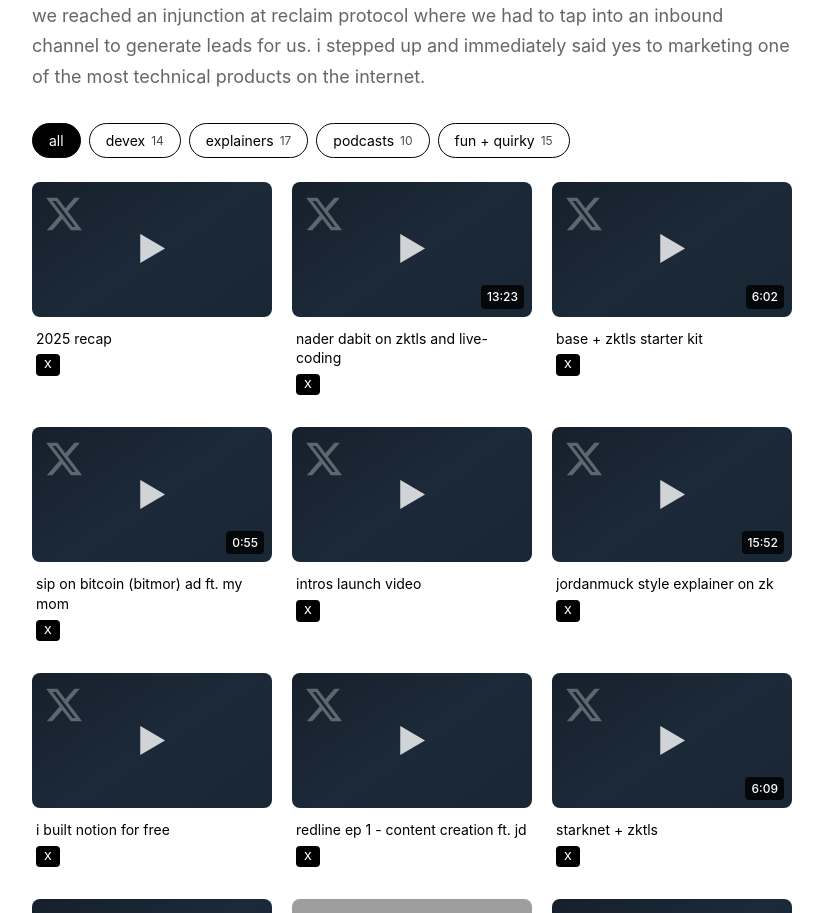
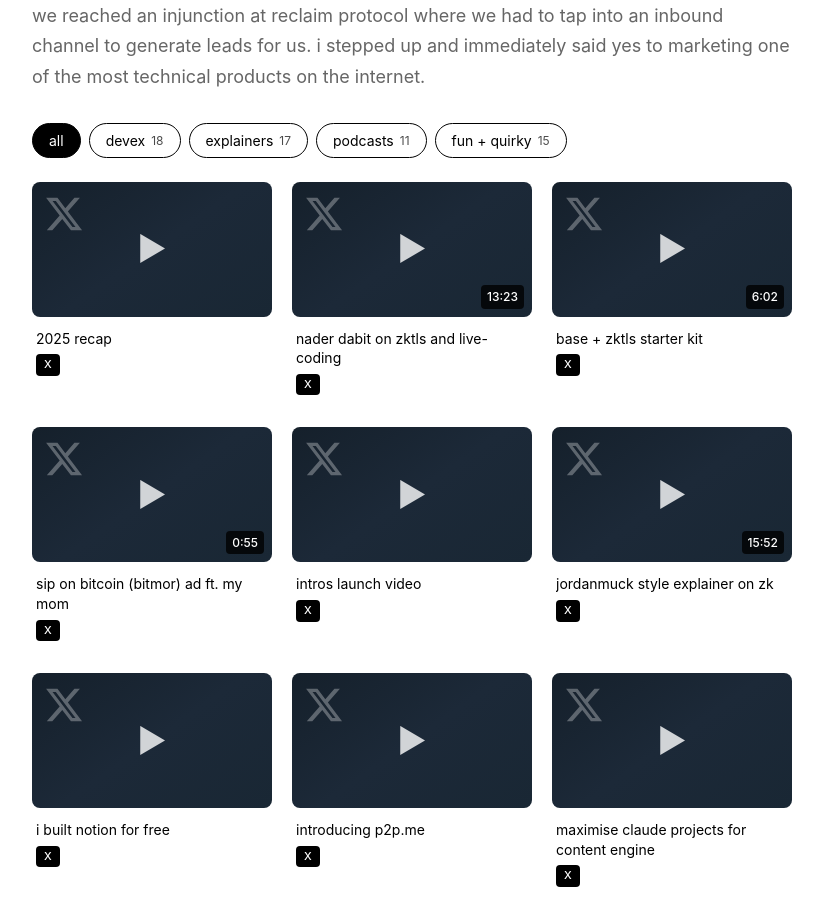
Before and after one commit to RealAdii/portfolio-2025, a React (Vite) app: page /content in a window 1280 px wide. Shown: the part 280-1193 px from the top of the page, without its empty margins (228-1051 px from the left). Built offline with nearby package versions, Linux system fonts and the light colour scheme; no server answers; grey boxes are pictures that could not be loaded.

Commit message:
Add 5 new videos to portfolio
Co-Authored-By: Claude Opus 4.6 <noreply@anthropic.com>

```diff
--- a/src/videoData.js
+++ b/src/videoData.js
@@ -55,6 +55,34 @@ export const videos = [
     title: 'i built notion for free',
     duration: '',
     url: 'https://x.com/adiiHQ/status/2008149485302796785/video/1',
+    category: 'devex',
+  },
+  {
+    id: 57,
+    title: 'introducing p2p.me',
+    duration: '',
+    url: 'https://x.com/adiiHQ/status/2018733560207966441/video/1',
+    category: 'devex',
+  },
+  {
+    id: 59,
+    title: 'maximise claude projects for content engine',
+    duration: '',
+    url: 'https://x.com/adiiHQ/status/2015730244205092983/video/1',
+    category: 'devex',
+  },
+  {
+    id: 60,
+    title: 'introducing avnu v2',
+    duration: '',
+    url: 'https://x.com/adiiHQ/status/2013600430513696824/video/1',
+    category: 'devex',
+  },
+  {
+    id: 61,
+    title: 'get monetised in 18 days',
+    duration: '',
+    url: 'https://x.com/adiiHQ/status/2010682988246241506/video/1',
     category: 'devex',
   },
   {
@@ -402,6 +430,13 @@ export const videos = [
     category: 'podcasts',
   },
   {
+    id: 58,
+    title: 'pod w/ raghu, founder of scribble',
+    duration: '',
+    url: 'https://x.com/adiiHQ/status/2017226021775585533/video/1',
+    category: 'podcasts',
+  },
+  {
     id: 54,
     title: '60s pitch on Intros',
     duration: '',
```
